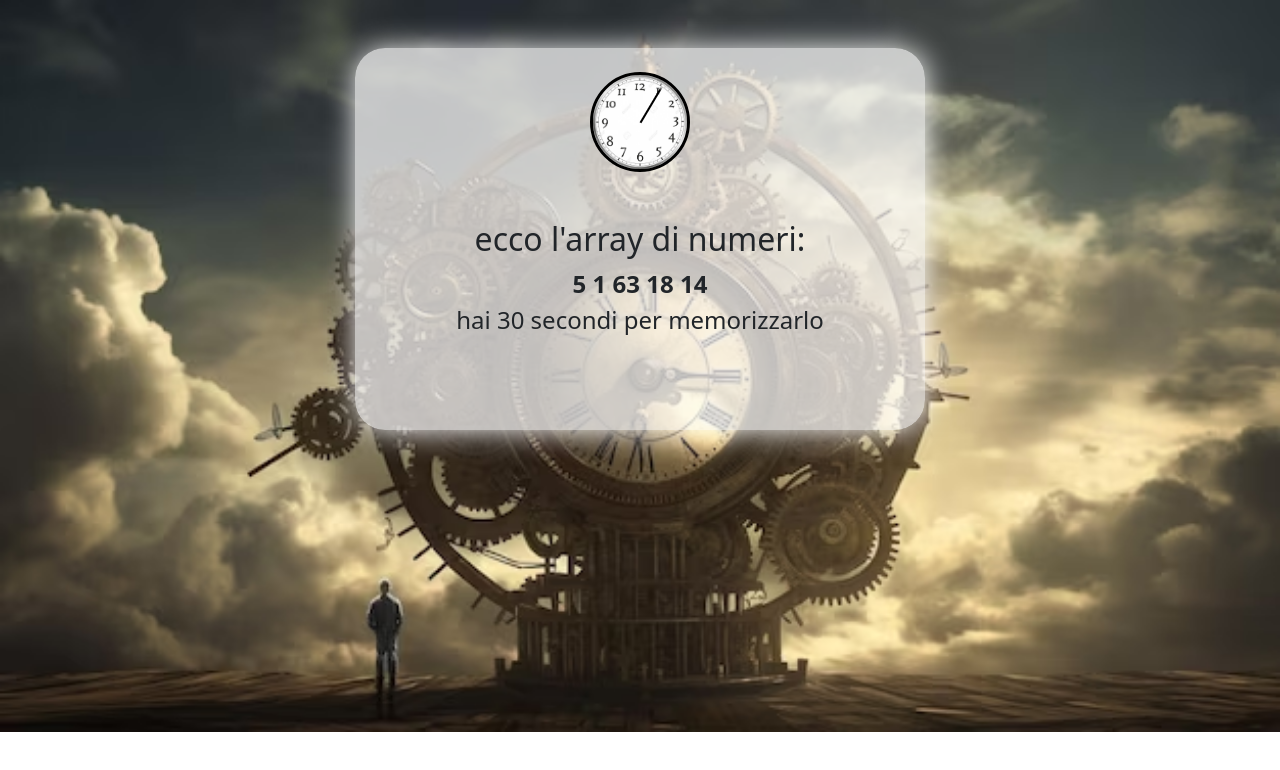
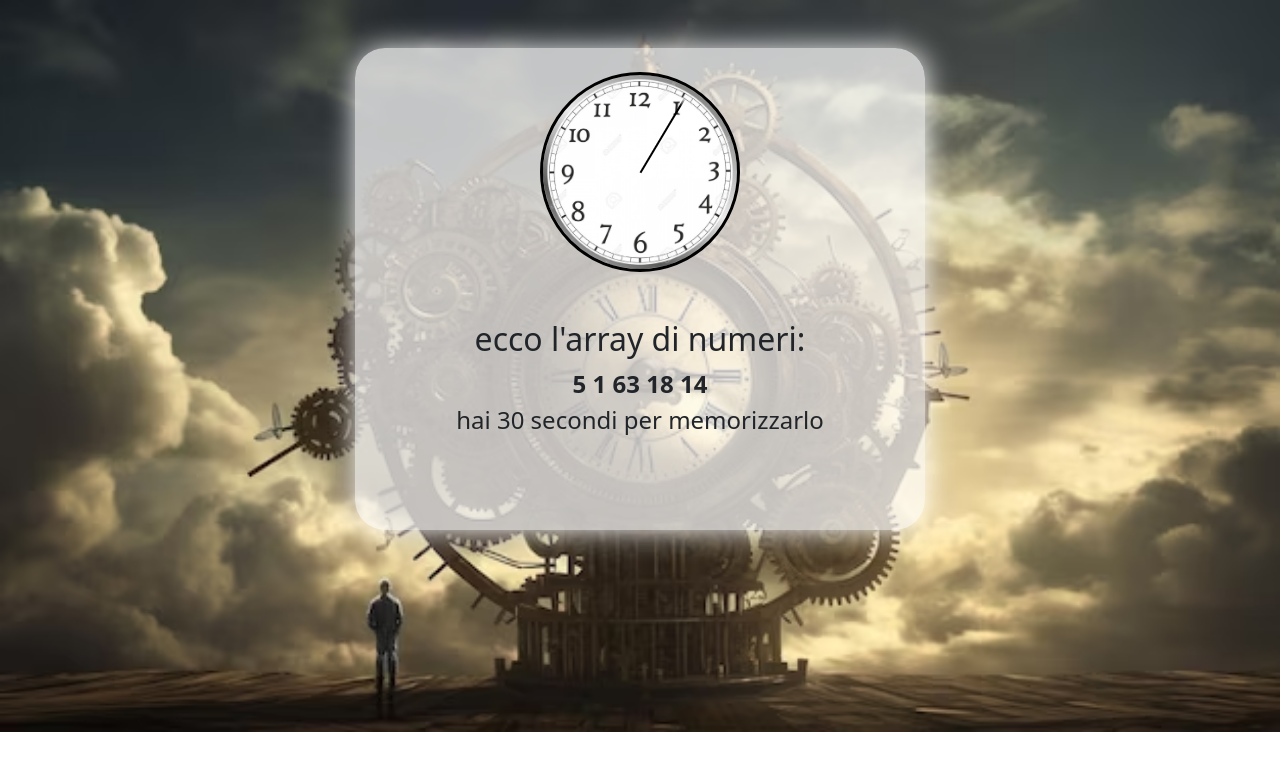
Before and after one commit to giuliamari04/js-simon, a plain HTML site: page index.html in a window 1280 px wide. Drawn offline with nearby package versions, Linux system fonts and the light colour scheme.

Commit message:
correzioni

```diff
--- a/css/style.css
+++ b/css/style.css
@@ -45,8 +45,8 @@ body {
 }
 
 .orologio{
-    width: 100px;
-    height: 100px;
+    width: 200px;
+    height: 200px;
     background-image: url(../img/orologio-senzalancette.jpg);
     background-size: cover;
     border: 3px solid black;
--- a/js/script.js
+++ b/js/script.js
@@ -66,6 +66,6 @@ function memory() {
         //oppure si puè anche scrivere così...
         //const correctNumbers = numbersArray.filter(num => userNumbers.includes(num));
 
-        result.innerHTML = `<h1>Hai indovinato ${correctNumbers.length} numeri:</h1> <p>${correctNumbers.join(", ")}</p> </br> <p>l'array corretto è ${numbersArray}</p>`;
+        result.innerHTML = `<h1>Hai indovinato ${correctNumbers.length} numeri:</h1> <p>${correctNumbers.join(", ")}</p> </br> <p>l'array corretto è <strong>${numbersArray}</strong></p>`;
     });
 };
```
